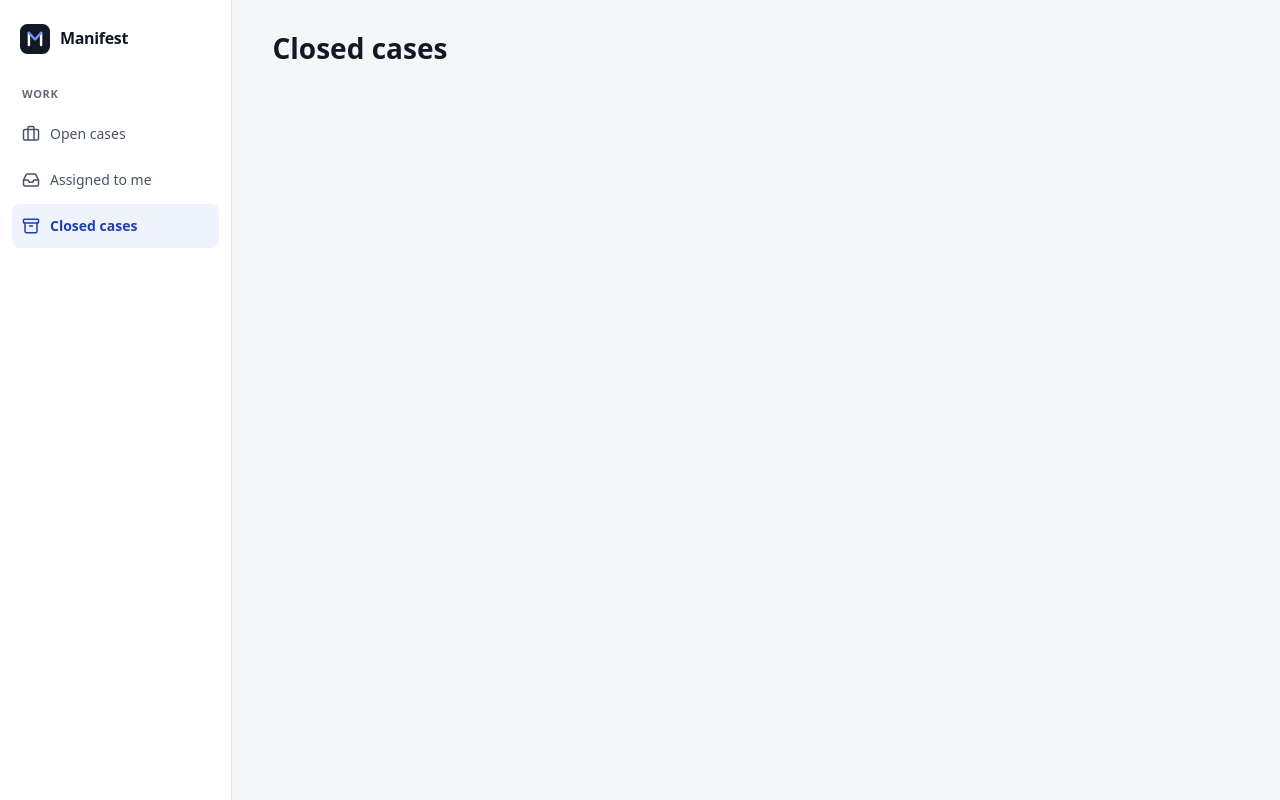
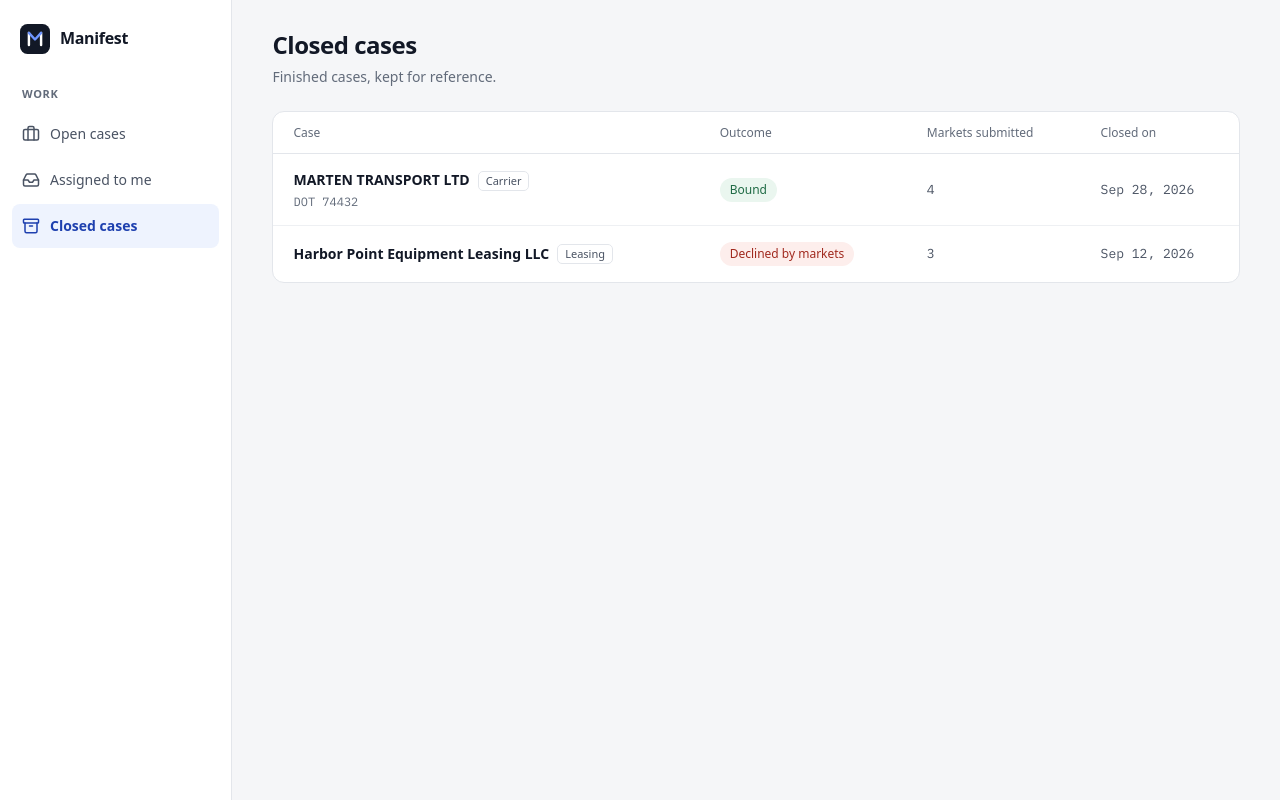
Before and after one commit to shubh0710/manifest, a React (Vite) app: page /cases/closed in a window 1280 px wide. Built offline with nearby package versions, Linux system fonts and the light colour scheme.

Commit message:
feat: show closed cases list

```diff
--- /dev/null
+++ b/src/components/ClosedCasesTable.tsx
@@ -0,0 +1,46 @@
+import type { CaseOutcome, ClosedCase } from "../types/case"
+import { formatDate } from "../utils/dates"
+import CaseName from "./CaseName"
+
+type ClosedCasesTableProps = {
+    cases: ClosedCase[]
+}
+
+const OUTCOME_TONE: Record<CaseOutcome, string> = {
+    Bound: 'good',
+    'Quoted, not bound': '',
+    'Declined by markets': 'bad',
+}
+
+function ClosedCasesTable({ cases }: ClosedCasesTableProps) {
+    return (
+        <div className="card table-wrap">
+            <table className="case-table">
+                <thead>
+                    <tr>
+                        <th scope="col">Case</th>
+                        <th scope="col">Outcome</th>
+                        <th scope="col">Markets submitted</th>
+                        <th scope="col">Closed on</th>
+                    </tr>
+                </thead>
+                <tbody>
+                    {cases.map((item) => (
+                        <tr key={item.id}>
+                            <td>
+                                <CaseName item={item} />
+                            </td>
+                            <td>
+                                <span className={`chip ${OUTCOME_TONE[item.outcome]}`}>{item.outcome}</span>
+                            </td>
+                            <td className="mono">{item.marketsSubmitted}</td>
+                            <td className="mono">{formatDate(item.closedOn)}</td>
+                        </tr>
+                    ))}
+                </tbody>
+            </table>
+        </div>
+    )
+}
+
+export default ClosedCasesTable
--- a/src/index.css
+++ b/src/index.css
@@ -202,6 +202,11 @@ a:hover {
     color: var(--good-ink);
 }
 
+.chip.bad {
+    background: var(--bad-bg);
+    color: var(--bad-ink);
+}
+
 /* Page header */
 .page-header {
     display: flex;
--- a/src/pages/ClosedCasesPage.tsx
+++ b/src/pages/ClosedCasesPage.tsx
@@ -1,5 +1,25 @@
+import { CASES } from "../fixtures/cases"
+import ClosedCasesTable from "../components/ClosedCasesTable"
+
 function ClosedCasesPage() {
-    return <h1>Closed cases</h1>
+    const closedCases = CASES.filter((item) => item.status === 'closed')
+
+    return (
+        <>
+            <header className="page-header">
+                <div>
+                    <h1 className="page-title">Closed cases</h1>
+                    <p className="page-subtitle">Finished cases, kept for reference.</p>
+                </div>
+            </header>
+
+            {closedCases.length > 0 ? (
+                <ClosedCasesTable cases={closedCases} />
+            ) : (
+                <p className="empty-state">No closed cases yet.</p>
+            )}
+        </>
+    )
 }
 
 export default ClosedCasesPage
```
